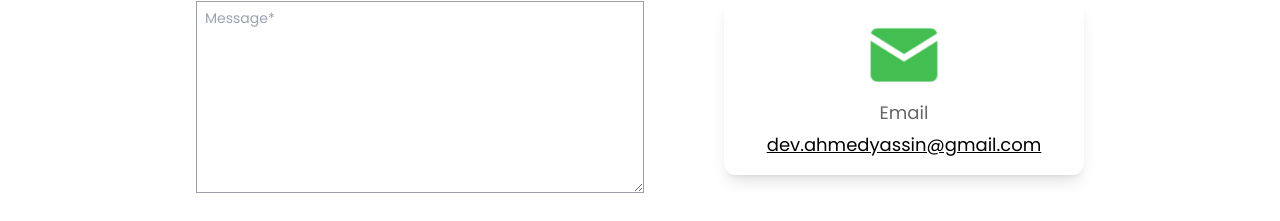
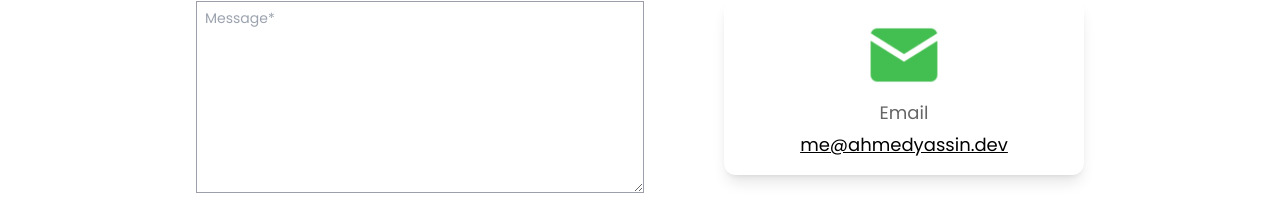
Before and after one commit to AhmedYassinH/Portfolio, a plain HTML site: page index.html in a window 1280 px wide. Shown: the part 2269-2490 px from the top of the page. Drawn offline with Linux system fonts and the light colour scheme.

Commit message:
Update index.html with new email

```diff
--- a/index.html
+++ b/index.html
@@ -342,7 +342,7 @@
                         <img src="./images/icons/envelope.png" class="w-16 mb-1 md:w-16 lg:w-20 " alt="envelope icon">
                         <p class="mb-1">Email</p>
                         <a class="text-black dark:text-heading-dark underline"
-                            href="mailto:dev.ahmedyassin@gmail.com">dev.ahmedyassin@gmail.com</a>
+                            href="mailto:me@ahmedyassin.dev">me@ahmedyassin.dev</a>
                     </div>
                 </div>
 
```
